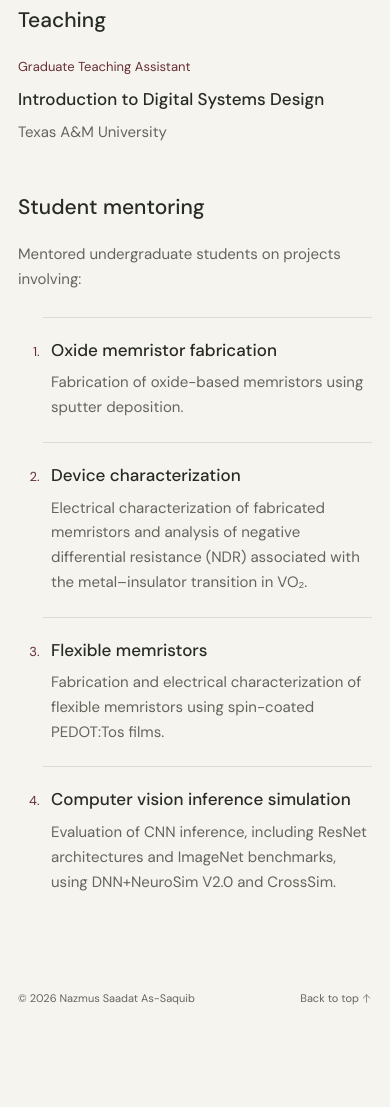
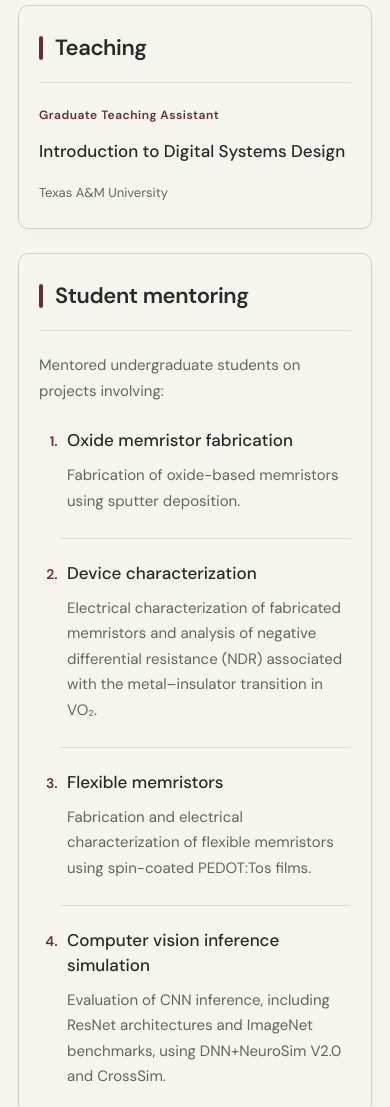
Before and after one commit to datSaadat/datSaadat.github.io, a plain HTML site: page journey.html in a window 390 px wide. Shown: the part 1605-2712 px from the top of the page. Before the commit the page ends 2645 px from the top, so only its background shows below. Drawn offline with Linux system fonts and the light colour scheme; a web font is replaced by a local one.

Commit message:
Separate teaching and mentoring into matching cream panels

```diff
--- a/style.css
+++ b/style.css
@@ -88,14 +88,30 @@ body{position:relative;isolation:isolate}#neural-canvas{position:fixed;inset:0;w
 /* Vector arrows keep the same appearance on iOS and other platforms. */
 .site-arrow{display:inline-block;width:1em;height:1em;min-width:1em;flex-shrink:0;vertical-align:-.12em;margin-inline-start:.2em;pointer-events:none}
 
-/* Teaching and mentoring on the Journey page. */
-.teaching-mentoring h2{margin-bottom:42px}
-.teaching-mentoring h3{font-size:21px;font-weight:500;margin-bottom:18px}
-.teaching-mentoring h4{font-size:17px;font-weight:500;line-height:1.45;margin:0 0 8px}
-.teaching-mentoring p{color:var(--muted);font-size:15px}
-.teaching-mentoring .teaching-role{color:var(--maroon);font-size:13px;margin-bottom:10px}
-.mentoring-projects{margin:25px 0 0;padding-left:25px}
-.mentoring-projects li{padding:20px 0 0 8px;border-top:1px solid var(--line);margin-bottom:22px}
-.mentoring-projects li::marker{color:var(--maroon);font-size:13px}
+/* Teaching and mentoring: separate cream panels with a clear hierarchy. */
+.teaching-mentoring h2{margin-bottom:36px}
+.teaching-mentoring .split{grid-template-columns:minmax(0,.8fr) minmax(0,1.2fr);gap:28px;align-items:start}
+.teaching-mentoring .split>article{min-width:0;background:var(--bg);border:1px solid #d1d0c4;border-radius:12px;padding:32px;box-shadow:0 6px 22px #282b2505;scroll-margin-top:28px}
+.teaching-mentoring h3{display:flex;align-items:center;gap:12px;font-size:22px;font-weight:600;letter-spacing:-.4px;margin:0 0 26px;padding-bottom:20px;border-bottom:1px solid var(--line)}
+.teaching-mentoring h3::before{content:"";width:4px;height:24px;border-radius:2px;background:var(--maroon);flex-shrink:0}
+.teaching-mentoring h4{font-size:18px;font-weight:500;line-height:1.45;margin:0 0 10px;overflow-wrap:break-word}
+.teaching-mentoring p{color:var(--muted);font-size:15px;line-height:1.7}
+.teaching-mentoring .teaching-role{color:var(--maroon);font-size:12px;font-weight:600;letter-spacing:.5px;margin-bottom:14px}
+.teaching-mentoring #teaching>p:last-child{font-size:13px;margin:18px 0 0}
+.teaching-mentoring #mentoring>p{margin-bottom:24px}
+.mentoring-projects{margin:0;padding-left:26px}
+.mentoring-projects li{padding:22px 0 0 10px;border-top:1px solid var(--line);margin-bottom:24px}
+.mentoring-projects li:first-child{padding-top:0;border-top:0}
+.mentoring-projects li:last-child{margin-bottom:0}
+.mentoring-projects li::marker{color:var(--maroon);font-size:14px;font-weight:600}
 .mentoring-projects p{margin-bottom:0}
-@media(max-width:700px){.teaching-mentoring h2{margin-bottom:28px}.teaching-mentoring .split{gap:30px}.teaching-mentoring h4{overflow-wrap:break-word}}
+@media(max-width:900px){.teaching-mentoring .split{grid-template-columns:minmax(0,1fr)}}
+@media(max-width:700px){
+  .teaching-mentoring h2{margin-bottom:28px}
+  .teaching-mentoring .split{gap:24px}
+  .teaching-mentoring .split>article{padding:24px 20px;border-radius:10px}
+  .teaching-mentoring h3{font-size:22px;margin-bottom:22px;padding-bottom:16px}
+  .teaching-mentoring h4{font-size:17px}
+  .mentoring-projects{padding-left:22px}
+  .mentoring-projects li{padding-left:6px}
+}
```
